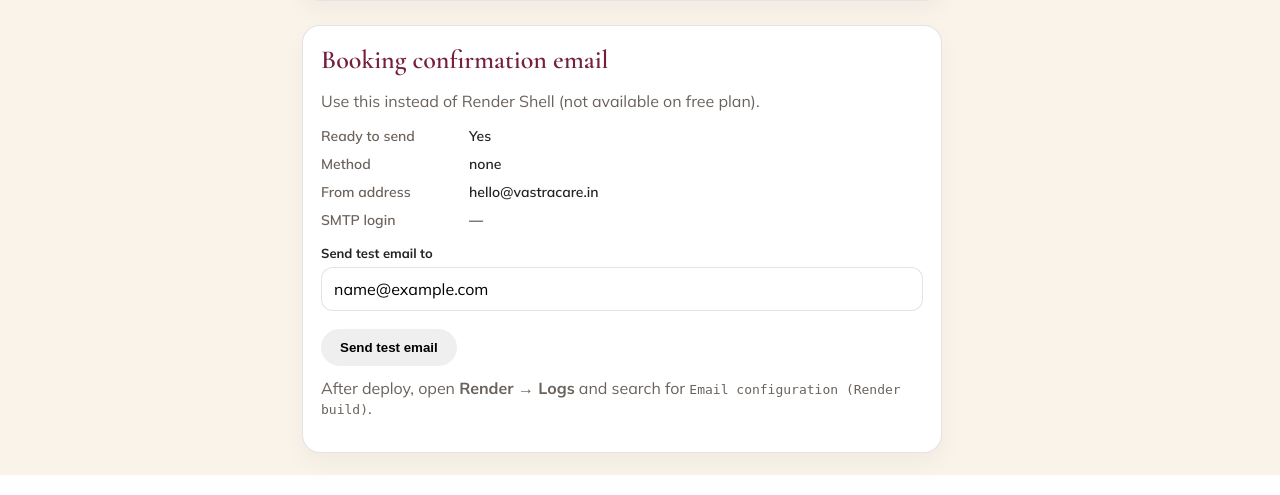
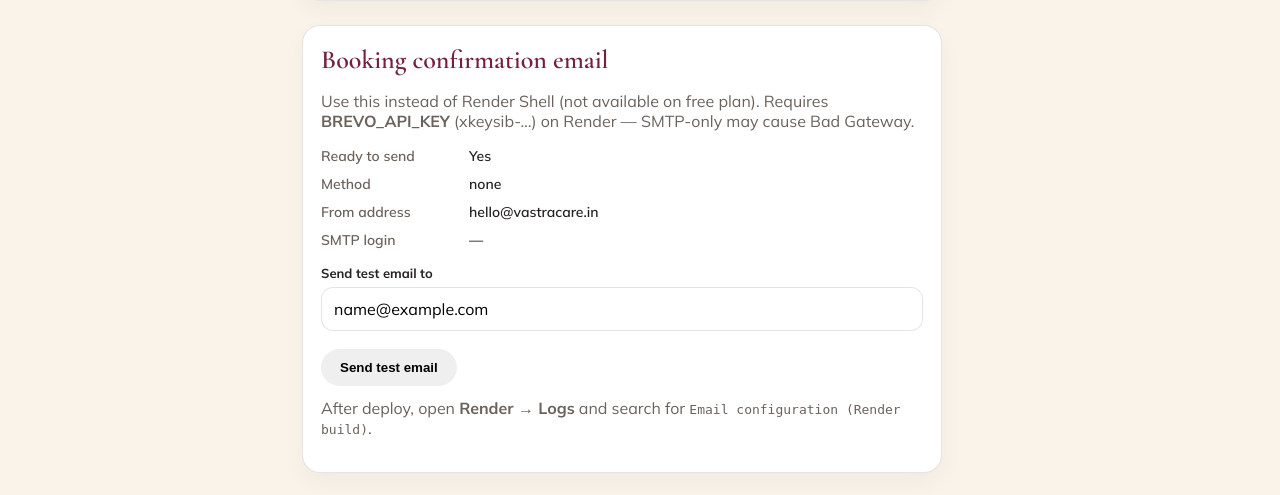
Before and after one commit to Poonghuzhali/fabric_care, a Django app: page /portal/settings/ in a window 1280 px wide. Shown: the part 979-1474 px from the top of the page. Run offline with Django 4.2, Linux system fonts and the light colour scheme; a user stored in the database is signed in; tables that the repository leaves empty hold one stand-in row (values such as "Sample post").

Commit message:
Prevent 502 on test and booking email by timing out slow SMTP.
Require Brevo API key for portal test on Render and increase gunicorn timeout.

```diff
--- a/care/brevo_mail.py
+++ b/care/brevo_mail.py
@@ -48,7 +48,8 @@ def send_transactional_email(*, sender_email, sender_name, to_email, to_name, su
         method="POST",
     )
     try:
-        with urllib.request.urlopen(request, timeout=getattr(settings, "EMAIL_TIMEOUT", 30)) as response:
+        timeout = getattr(settings, "BREVO_API_TIMEOUT", None) or getattr(settings, "EMAIL_TIMEOUT", 12)
+        with urllib.request.urlopen(request, timeout=timeout) as response:
             if response.status not in (200, 201):
                 body = response.read().decode("utf-8", errors="replace")
                 raise RuntimeError(f"Brevo API returned {response.status}: {body[:500]}")
@@ -56,4 +57,7 @@ def send_transactional_email(*, sender_email, sender_name, to_email, to_name, su
         detail = exc.read().decode("utf-8", errors="replace")
         logger.exception("Brevo API HTTP error %s: %s", exc.code, detail[:500])
         raise RuntimeError(f"Brevo API error {exc.code}: {detail[:300]}") from exc
+    except urllib.error.URLError as exc:
+        logger.exception("Brevo API connection failed")
+        raise RuntimeError(f"Could not reach Brevo API: {exc.reason}") from exc
     logger.info("Brevo API email queued to %s", to_email)
--- a/care/views.py
+++ b/care/views.py
@@ -14,6 +14,7 @@ from django.views.decorators.http import require_POST, require_http_methods
 
 from .decorators import customer_login_required
 from .forms import BookingForm, ContactForm, CustomerLoginForm, CustomerRegistrationForm
+from .email_timeout import run_with_timeout
 from .mail import email_delivery_enabled, send_booking_confirmation
 from .payments import (
     create_service_order,
@@ -445,7 +446,7 @@ def book(request):
         success_message = f"Your order is placed. Order #{booking.id}."
         if email_delivery_enabled():
             try:
-                send_booking_confirmation(booking, site=site)
+                run_with_timeout(12, send_booking_confirmation, booking, site=site)
                 email_sent_to = booking.email
                 success_message = (
                     f"Your order is placed. A confirmation email was sent to {booking.email}."
--- a/config/settings.py
+++ b/config/settings.py
@@ -174,7 +174,8 @@ if not EMAIL_HOST_PASSWORD:
     EMAIL_HOST_PASSWORD = os.environ.get("GMAIL_APP_PASSWORD", "").replace(" ", "")
 EMAIL_USE_TLS = os.environ.get("EMAIL_USE_TLS", "true").lower() in ("1", "true", "yes")
 EMAIL_USE_SSL = os.environ.get("EMAIL_USE_SSL", "false").lower() in ("1", "true", "yes")
-EMAIL_TIMEOUT = int(os.environ.get("EMAIL_TIMEOUT", "30"))
+EMAIL_TIMEOUT = int(os.environ.get("EMAIL_TIMEOUT", "12"))
+BREVO_API_TIMEOUT = int(os.environ.get("BREVO_API_TIMEOUT", "12"))
 
 # Gmail: port 587 + TLS, or port 465 + SSL — not both.
 if EMAIL_USE_SSL:
--- a/portal/views.py
+++ b/portal/views.py
@@ -1,3 +1,4 @@
+import logging
 from collections import defaultdict
 
 from django.contrib import messages
@@ -9,7 +10,9 @@ from django.views.decorators.csrf import ensure_csrf_cookie
 from django.views.decorators.http import require_http_methods, require_POST
 
 from care.email_status import email_config_summary
+from care.email_timeout import run_with_timeout
 from care.mail import email_delivery_enabled, send_test_email_message
+from care.brevo_mail import get_brevo_api_key
 from care.models import Booking, ContactMessage, Service, SiteSetting
 
 from .context import BUCKET_LABELS, booking_bucket, dashboard_stats, portal_context
@@ -17,6 +20,8 @@ from .customer_cleanup import delete_customer_by_email, purge_all_bookings, purg
 from .decorators import portal_login_required
 from .forms import BookingStatusForm, PortalLoginForm, ServiceForm, SiteSettingForm, StaffForm
 from .models import StaffMember
+
+logger = logging.getLogger(__name__)
 
 
 @ensure_csrf_cookie
@@ -337,11 +342,22 @@ def settings_view(request):
                 request,
                 "Email is not configured on the server. Set BREVO_API_KEY or Brevo SMTP vars in Render Environment.",
             )
+        elif not get_brevo_api_key():
+            messages.error(
+                request,
+                "On Render, set BREVO_API_KEY (xkeysib-…) in Environment. SMTP-only often times out and causes Bad Gateway.",
+            )
         else:
             try:
-                send_test_email_message(recipient=recipient, site=site)
+                run_with_timeout(
+                    12,
+                    send_test_email_message,
+                    recipient=recipient,
+                    site=site,
+                )
                 messages.success(request, f"Test email sent to {recipient}. Check inbox and spam.")
             except Exception as exc:
+                logger.exception("Portal test email failed")
                 messages.error(request, f"Test email failed: {exc}")
         return redirect("portal:settings")
     if request.method == "POST" and form.is_valid():
--- a/render.yaml
+++ b/render.yaml
@@ -4,7 +4,7 @@ services:
     runtime: python
     plan: free
     buildCommand: ./build.sh
-    startCommand: gunicorn config.wsgi:application --bind 0.0.0.0:$PORT
+    startCommand: gunicorn config.wsgi:application --bind 0.0.0.0:$PORT --timeout 120 --workers 1
     healthCheckPath: /
     envVars:
       - key: PYTHON_VERSION
--- a/templates/portal/settings.html
+++ b/templates/portal/settings.html
@@ -20,7 +20,7 @@
 
 <section class="portal-panel portal-panel--narrow" style="margin-top:24px">
   <h2 class="portal-panel__title">Booking confirmation email</h2>
-  <p class="portal-muted">Use this instead of Render Shell (not available on free plan).</p>
+  <p class="portal-muted">Use this instead of Render Shell (not available on free plan). Requires <strong>BREVO_API_KEY</strong> (xkeysib-…) on Render — SMTP-only may cause Bad Gateway.</p>
   <dl class="portal-kv">
     <div><dt>Ready to send</dt><dd>{% if email_status.delivery_enabled %}Yes{% else %}No — fix Render env vars{% endif %}</dd></div>
     <div><dt>Method</dt><dd>{{ email_status.method }}</dd></div>
```
Also changed, not shown: care/email_timeout.py (added, +16 -0 lines).
